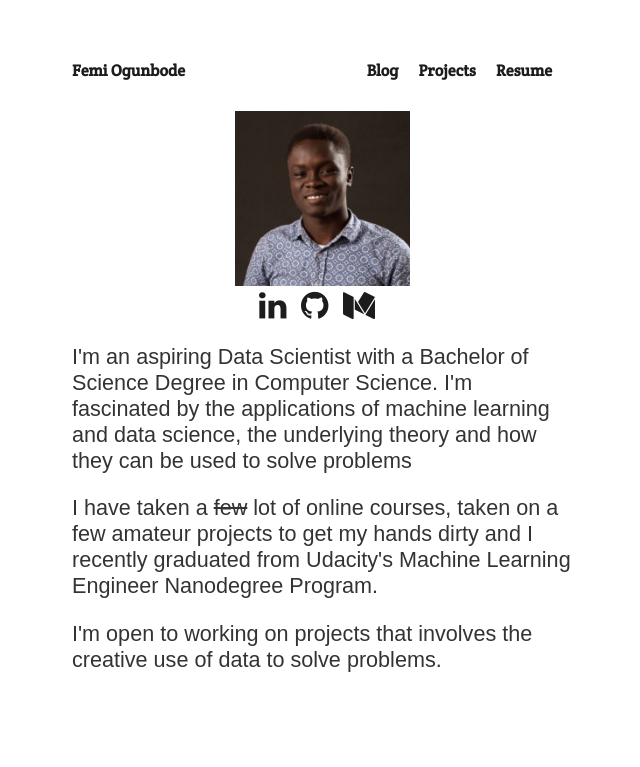
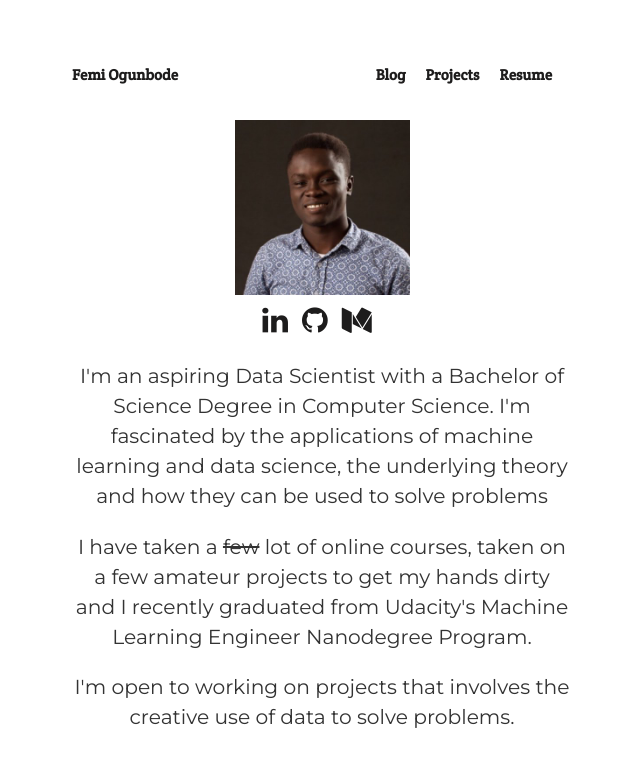
Before and after one commit to FemiOG/FemiOG.github.io, a Jekyll site: the page built from index.html, in a window 1280 px wide. Shown: the top 767 px of the page, without its empty margins (318-958 px from the left). Built offline with Jekyll 4.4.1, drawn with Linux system fonts in a browser that asks for light colours; some web fonts are replaced.

Commit message:
Montserrat

```diff
--- a/index.html
+++ b/index.html
@@ -5,11 +5,13 @@
 <style>
 @import url('https://fonts.googleapis.com/css?family=ABeeZee');
 @import url('https://fonts.googleapis.com/css?family=Crete+Round');
+@import url('https://fonts.googleapis.com/css?family=Montserrat');
 
 body {
     margin: 60px auto;
-    font-family: 'ABeeZee', sans-serif;
-    font-size: 16px;
+    font-family: 'Montserrat', 'ABeeZee', sans-serif;
+    font-size: 15px;
+    line-height: 2em;
 	max-width: 500px;
 }
 div .container{
@@ -44,7 +46,6 @@
     color:rgb(29, 28, 28);
 }
 a.intro{
-    font-family:'Helvetica', 'Arial', 'Sans-Serif';
     padding: 0px;
     list-style: none;
     font-weight: bold;
@@ -91,7 +92,7 @@
 				</div>
 		</nav>
 	</div>
-	<div>
+	<div class="body-text" align="center">
 		<p>I'm an aspiring Data Scientist with a Bachelor of Science Degree in Computer Science. I'm fascinated by the applications of machine learning and data science, the underlying theory and how they can be used to solve problems</p>
 		<p>I have taken a <del>few</del> lot of online courses, taken on a few amateur projects to get my hands dirty and I recently graduated from Udacity's Machine Learning Engineer Nanodegree Program.</p>
 		<p>I'm open to working on projects that involves the creative use of data to solve problems.</p>
```
